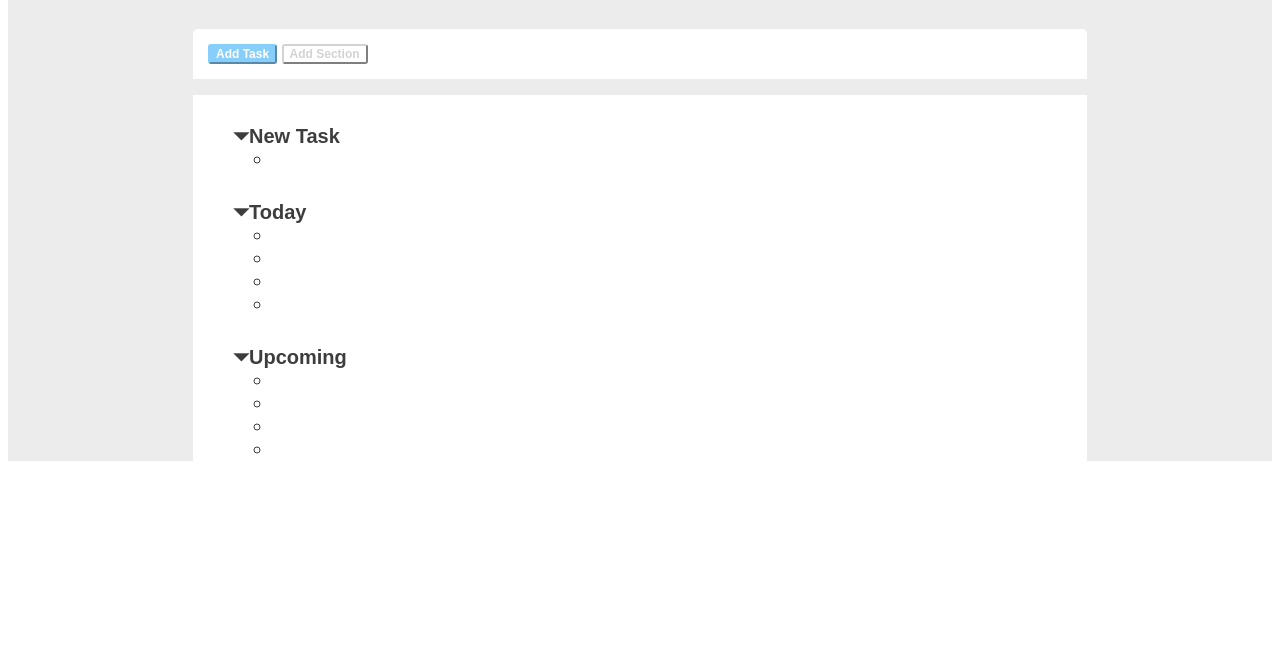
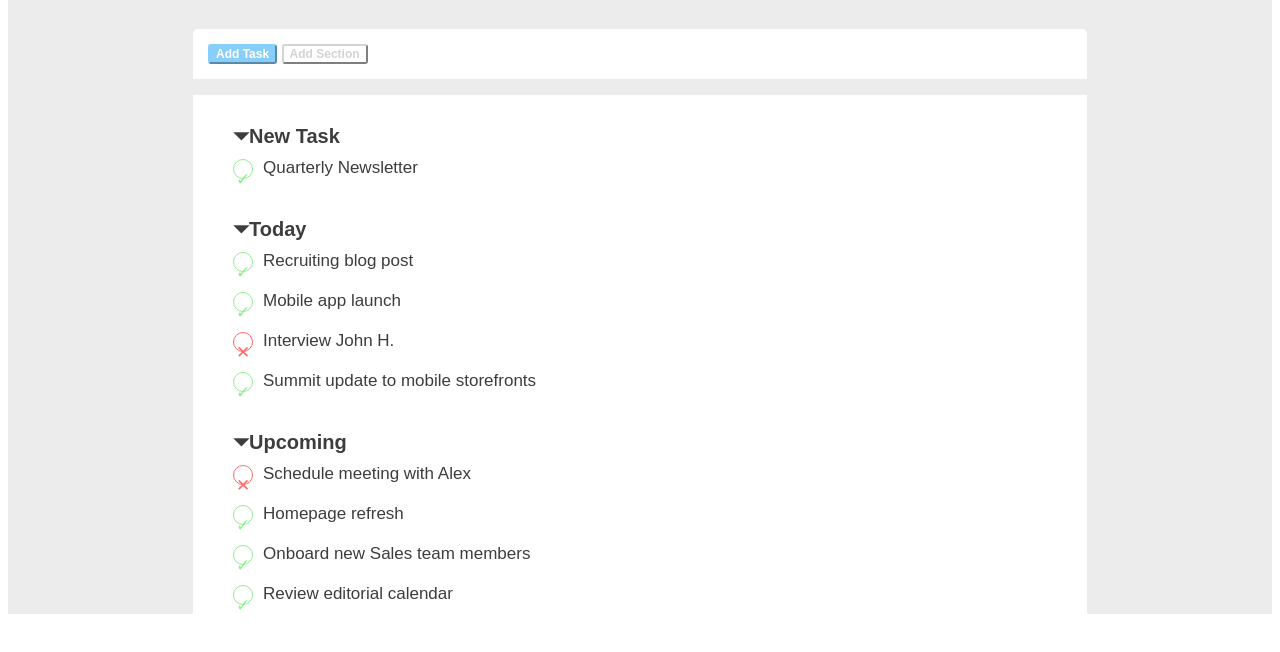
Before and after one commit to cromeo98/html-css-toboolist, a plain HTML site: page index.html in a window 1280 px wide. Shown: the part 84-736 px from the top of the page. Drawn offline with Linux system fonts and the light colour scheme.

Commit message:
add: list item

```diff
--- a/css/style.css
+++ b/css/style.css
@@ -57,8 +57,8 @@ main{
 
 /* inizio to-do-list */
 .to-do-list{
-background-color:white;
-margin: 0 185px;
+    background-color:white;
+    margin: 0 185px;
 }
 
 .list-name{
@@ -71,4 +71,37 @@ margin: 0 185px;
 .list-name::before{
     content: '\23F7';
 }
+
+.list-item{
+    list-style: none;
+    font-size: 17px;
+    font-weight: 500;
+    line-height: 40px;
+}
+
+.done{
+    display: inline-block;
+    height: 20px;
+    width: 20px;
+    border: 1px solid lightgreen;
+    border-radius: 50%;
+    vertical-align: middle;
+    text-align: center;
+    margin-left: -40px;
+    margin-right: 10px;
+    color: lightgreen;
+}
+
+.not-done{
+    display: inline-block;
+    height: 20px;
+    width: 20px;
+    border: 1px solid rgb(255, 106, 106);
+    border-radius: 50%;
+    vertical-align: middle;
+    text-align: center;
+    margin-left: -40px;
+    margin-right: 10px;
+    color:  rgb(255, 106, 106);
+}
 /* fine to-do-list */
--- a/index.html
+++ b/index.html
@@ -38,7 +38,7 @@
                 <!-- inizio lista new task -->
                 <li class="list-name">New Task
                     <ul>
-                        <li></li>
+                        <li class="list-item"><span class="done">&#10003;</span>Quarterly Newsletter</li>
                     </ul>
                 </li>
                 <!-- fine lista new task -->
@@ -46,10 +46,10 @@
                 <!-- inizio lista today -->
                 <li class="list-name">Today
                     <ul>
-                        <li></li>
-                        <li></li>
-                        <li></li>
-                        <li></li>
+                        <li class="list-item"><span class="done">&#10003;</span>Recruiting blog post</li>
+                        <li class="list-item"><span class="done">&#10003;</span>Mobile app launch</li>
+                        <li class="list-item"><span class="not-done">&#10005;</span>Interview John H.</li>
+                        <li class="list-item"><span class="done">&#10003;</span>Summit update to mobile storefronts</li>
                     </ul>
                 </li>
                 <!-- fine lista today -->
@@ -57,10 +57,10 @@
                 <!-- inizio lista upcoming -->
                 <li class="list-name">Upcoming
                     <ul>
-                        <li></li>
-                        <li></li>
-                        <li></li>
-                        <li></li>
+                        <li class="list-item"><span class="not-done">&#10005;</span>Schedule meeting with Alex</li>
+                        <li class="list-item"><span class="done">&#10003;</span>Homepage refresh</li>
+                        <li class="list-item"><span class="done">&#10003;</span>Onboard new Sales team members</li>
+                        <li class="list-item"><span class="done">&#10003;</span>Review editorial calendar</li>
                     </ul>
                 </li>
                 <!-- fine lista upcoming -->
```
